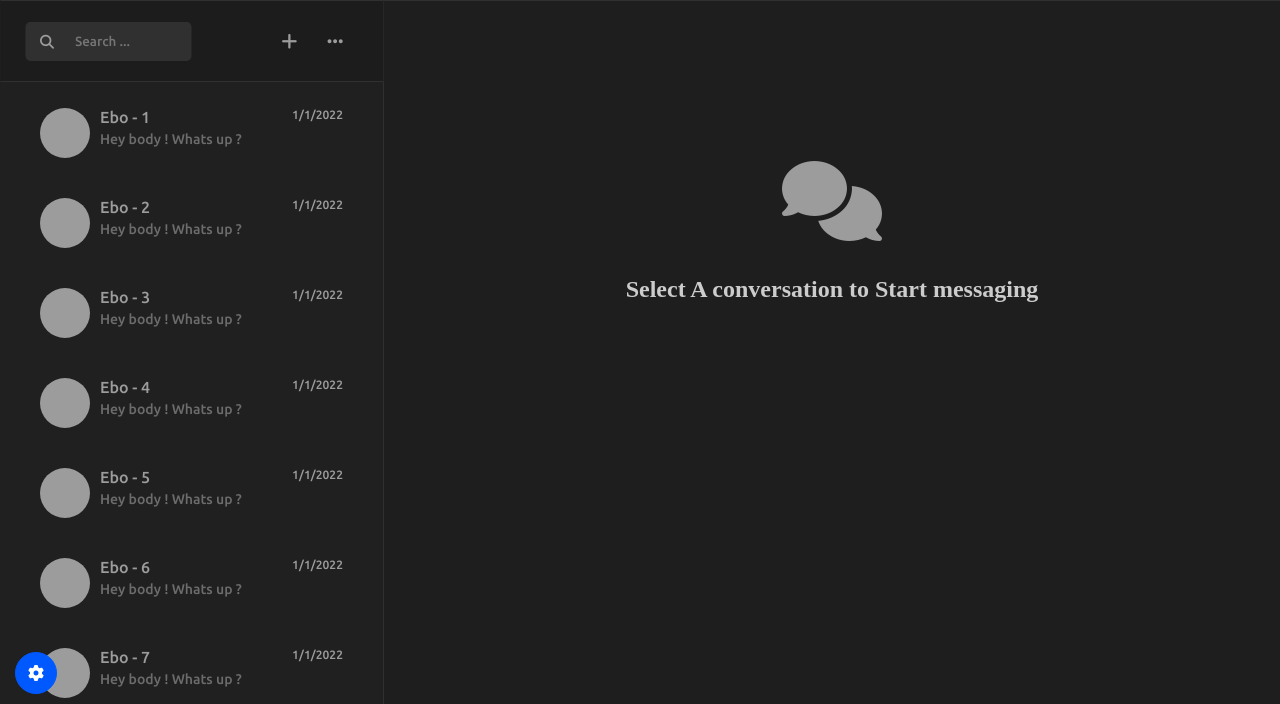
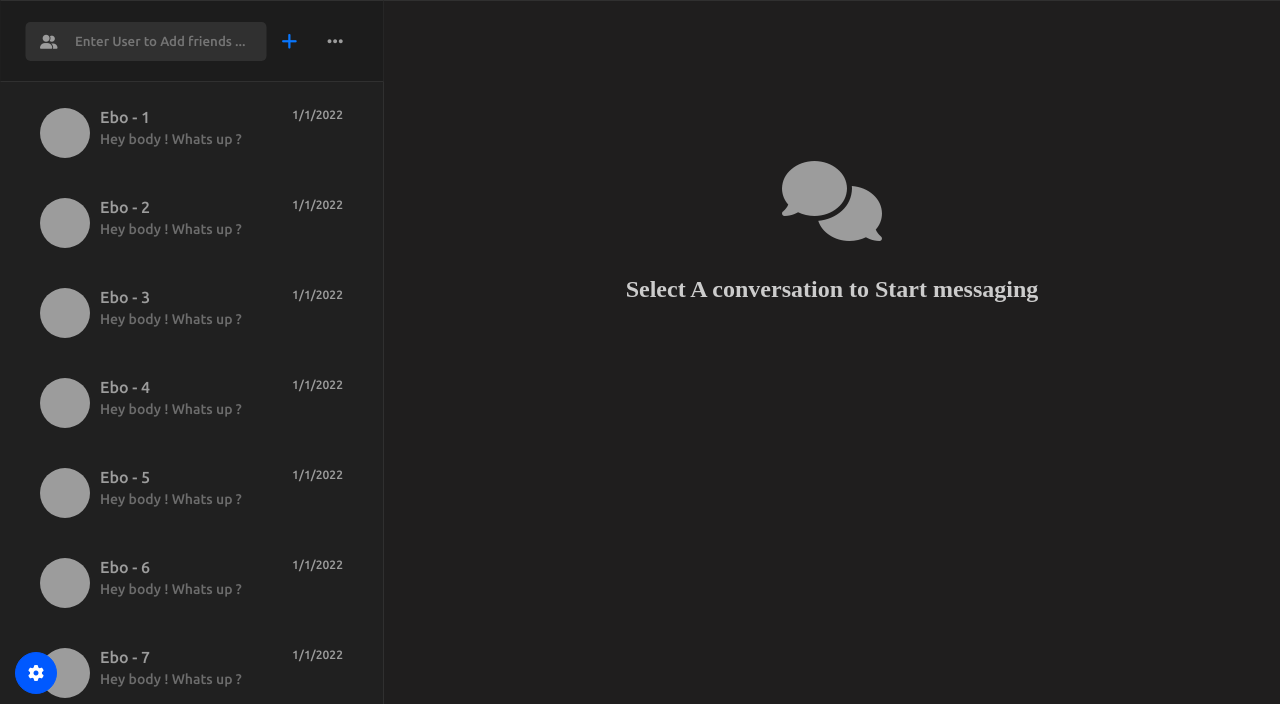
Before and after one commit to abdoki7788/django-chat, a Django app: page / in a window 1280 px wide. Shown: the part 96-800 px from the top of the page. Run offline with Django 4.2, Linux system fonts and the light colour scheme; the visitor is signed in with stand-in values (Sample User, id 1); some libraries are stand-ins or nearby versions.

Commit message:
change search input to /add friend input/

```diff
--- a/static/home.css
+++ b/static/home.css
@@ -130,7 +130,6 @@ i:hover {
     border-width: 1px 0 1px 0;
 }
 .friends_search_box_container {
-    width: 50%;
     position: relative;
 }
 .friend_input_box {
@@ -146,7 +145,7 @@ i:hover {
     font-family: Ubuntu;
     color: #eee;
 }
-.fa-magnifying-glass {
+.fa-user-friends {
     position: absolute;
     top: -2px;
     left: 0px;
--- a/templates/chat/index.html
+++ b/templates/chat/index.html
@@ -37,13 +37,13 @@
                     <div class="friends_search_box">
                         <div class="friends_search_box_container">
                             <form class="friend_input_box">
-                                <input class="friends_search_input" placeholder="Search ..." >
+                                <input class="friends_search_input" placeholder="Enter User to Add friends ..." >
                             </form>
-                            <i class="fa-solid fa-magnifying-glass"></i>
+                            <i class="fa-solid fa-fas fa-user-friends"></i>
                         </div>
 
                         <div class="icons">
-                            <div class="add_friend"><i class="fa-solid fa-plus"></i></div>
+                            <div class="add_friend"><i class="fa-solid fa-plus" style="color: rgb(9, 118, 253);"></i></div>
                             <i class="fa-solid fa-ellipsis"></i>
                         </div>
                     </div>
```
